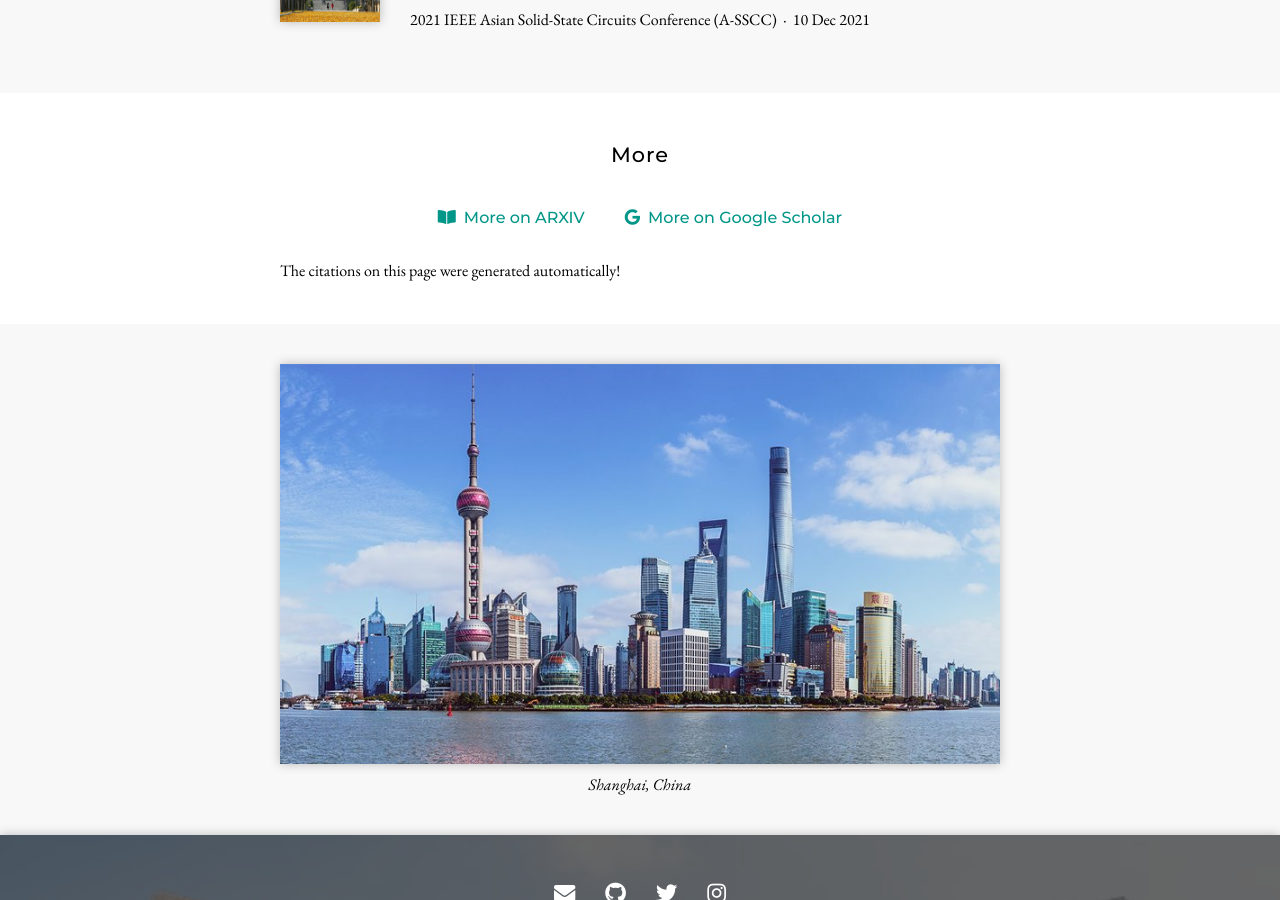
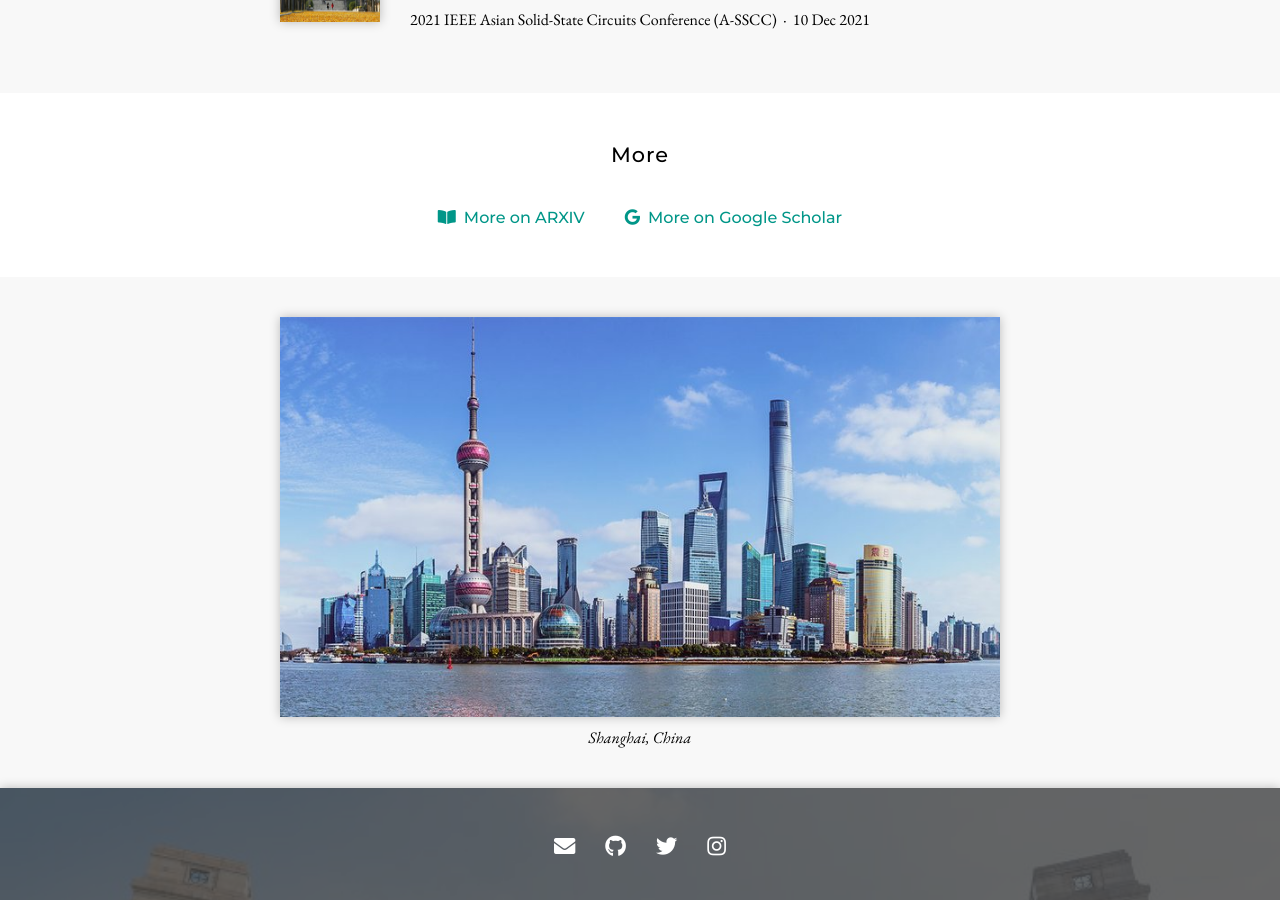
Before and after one commit to PatrickAIlab/PatrickAIlab.github.io, a Jekyll site: the page built from research/index.md, in a window 1280 px wide and 900 px high, scrolled down 1915 px. Built offline with Jekyll 4.4.1, drawn with Linux system fonts in a browser that asks for light colours; nearby versions of some CDN libraries.

Commit message:
Update index.md

```diff
--- a/research/index.md
+++ b/research/index.md
@@ -34,8 +34,6 @@ redirect_from: /publications
 
 {% include centerer.html html=html %}
 
-The citations on this page were generated automatically!
-
 <!-- section break -->
 
 {%
```
